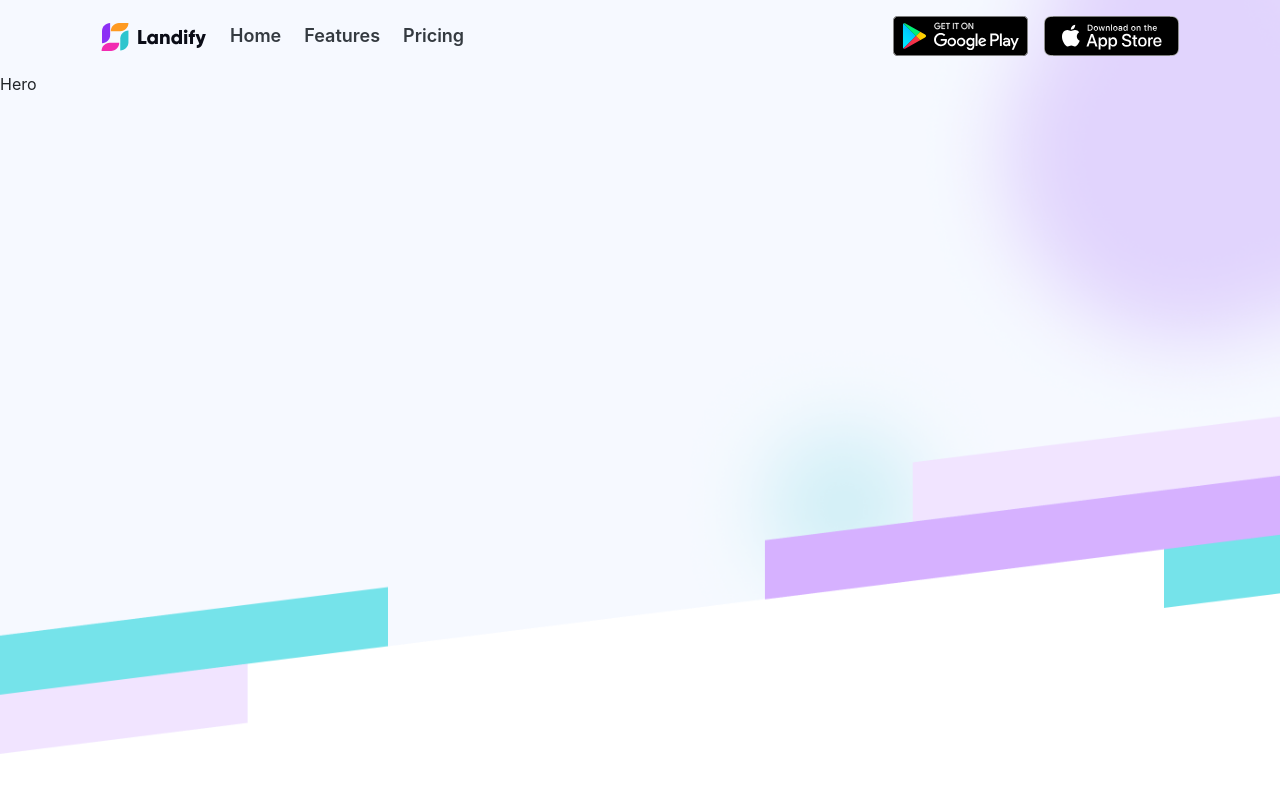
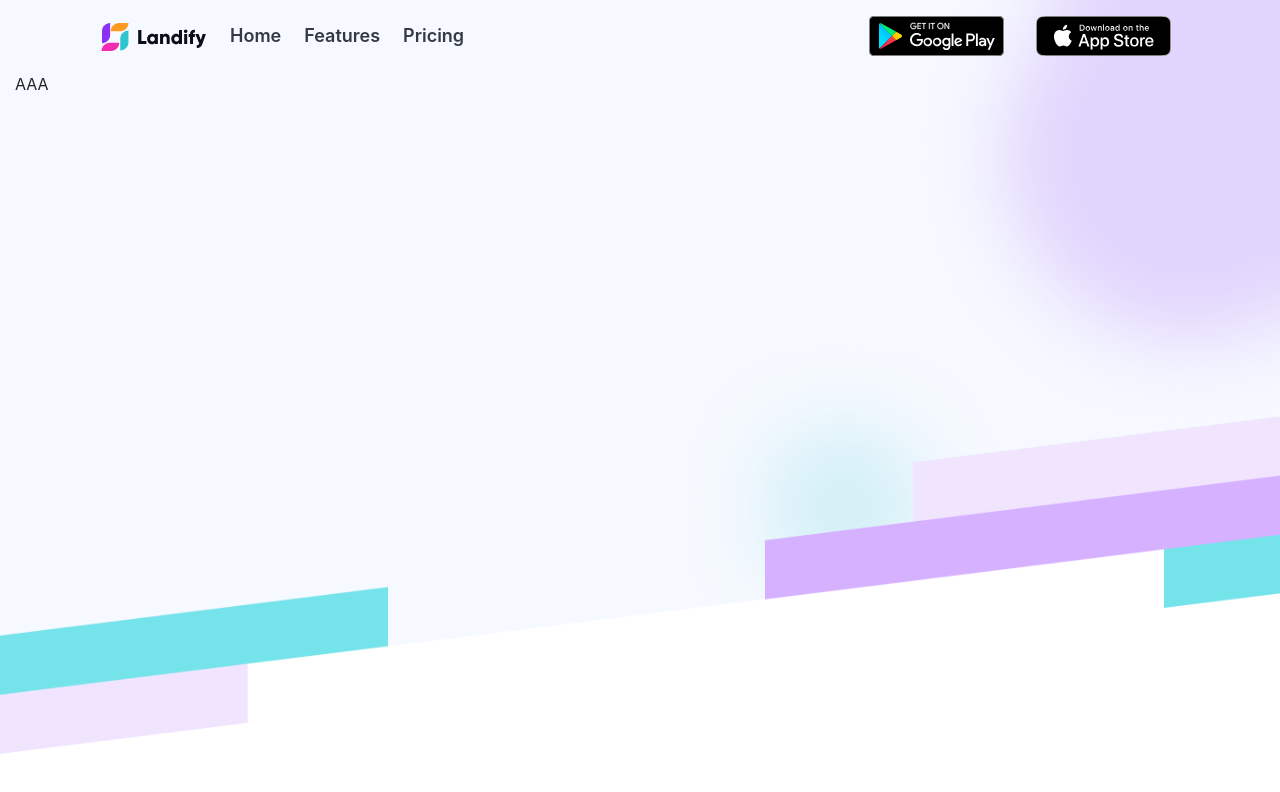
Before and after one commit to TanvirMahin24/Cover-Generator, a React (Create React App) app in the folder client/: page / in a window 1280 px wide. Shown: the top 792 px of the page. Built offline with nearby package versions, Linux system fonts and the light colour scheme.

Commit message:
navbar responsive done

```diff
--- a/client/src/Components/Hero/Hero.js
+++ b/client/src/Components/Hero/Hero.js
@@ -1,8 +1,15 @@
 import React from "react";
+import { Col, Container, Row } from "react-bootstrap";
 import styles from "./Hero.module.css";
 
 const Hero = () => {
-  return <div className={styles.hero}>Hero</div>;
+  return (
+    <Container fluid className={styles.hero}>
+      <Row>
+        <Col>AAA</Col>
+      </Row>
+    </Container>
+  );
 };
 
 export default Hero;
--- a/client/src/Components/Navbar/Navbar.js
+++ b/client/src/Components/Navbar/Navbar.js
@@ -8,11 +8,19 @@ import GoogleStore from "../../Assets/Navbar/GooglePlay.svg";
 const Navbar = () => {
   return (
     <Container>
-      <BootstrapNavbar bg="none" variant="light" className={`${styles.navbar}`}>
+      <BootstrapNavbar
+        bg="none"
+        collapseOnSelect
+        expand="md"
+        variant="light"
+        className={`${styles.navbar}`}
+      >
         <BootstrapNavbar.Brand href="#home">
           <NavLogo />
         </BootstrapNavbar.Brand>
-        <Nav className="">
+        <BootstrapNavbar.Toggle aria-controls="responsive-navbar-nav" />
+        <BootstrapNavbar.Collapse id="responsive-navbar-nav">
+          <Nav className="mr-auto">
             <Nav.Link href="#home" className={styles.nav__link}>
               Home
             </Nav.Link>
@@ -23,10 +31,15 @@ const Navbar = () => {
               Pricing
             </Nav.Link>
           </Nav>
-        <div className={`${styles.nav__right}`}>
+          <Nav className={`ml-auto ${styles.nav__right}`}>
+            <Nav.Link href="#features" className={styles.store_img}>
               <img src={GoogleStore} className="mr-3" alt="Google Store" />
+            </Nav.Link>
+            <Nav.Link href="#pricing" className={styles.store_img}>
               <img src={AppleStore} alt="Apple Store" />
-        </div>
+            </Nav.Link>
+          </Nav>
+        </BootstrapNavbar.Collapse>
       </BootstrapNavbar>
     </Container>
   );
--- a/client/src/Components/Navbar/Navbar.module.css
+++ b/client/src/Components/Navbar/Navbar.module.css
@@ -18,7 +18,19 @@
 
 .nav__right {
   display: flex;
+  flex-direction: row !important;
   width: 100%;
   justify-content: flex-end;
   align-items: flex-end;
 }
+
+@media screen and (max-width: 768px) {
+  .nav__right {
+    justify-content: space-evenly;
+    align-items: center;
+  }
+
+  .store_img img {
+    width: 125px;
+  }
+}
```
Lines whose indentation alone changed are shown as unchanged.
